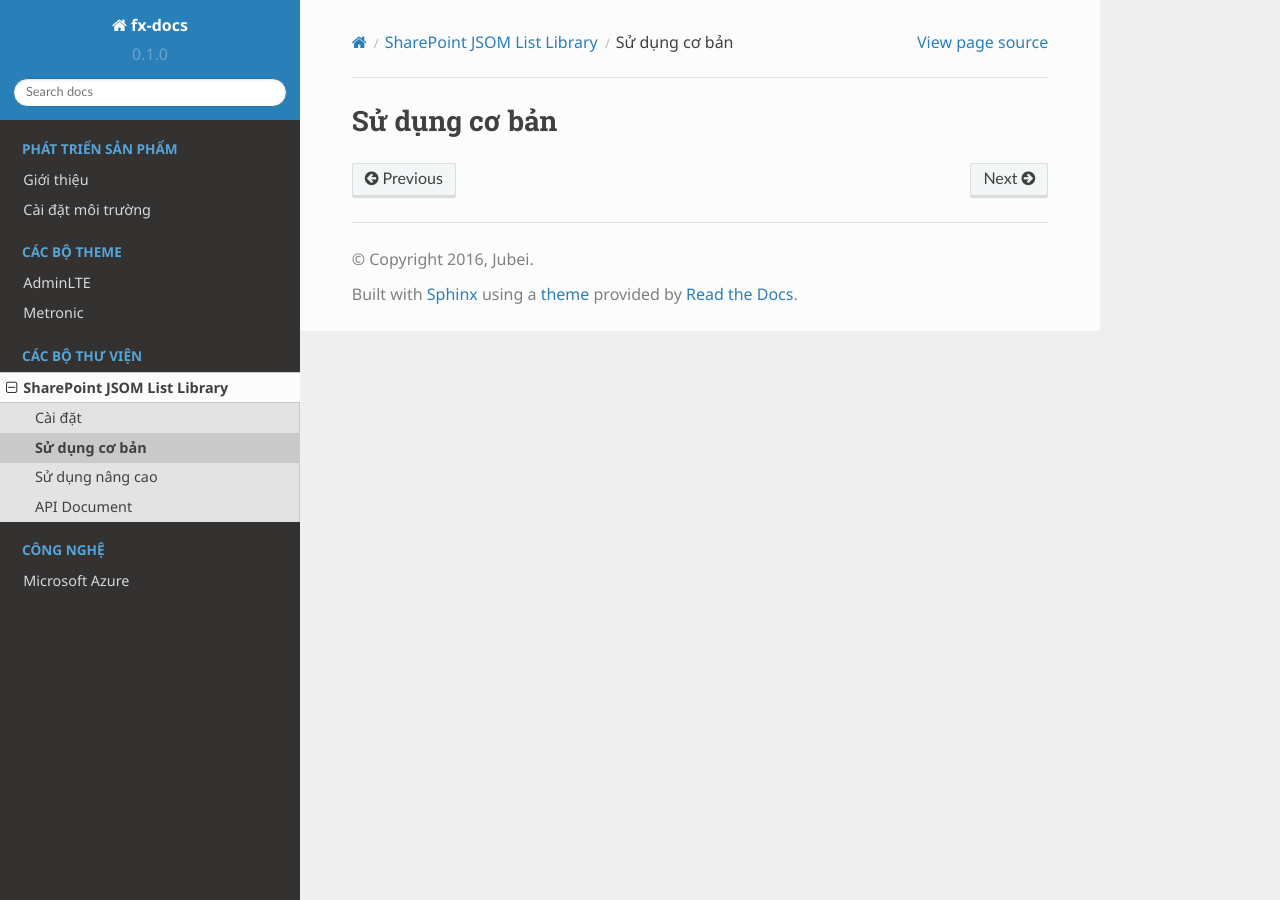
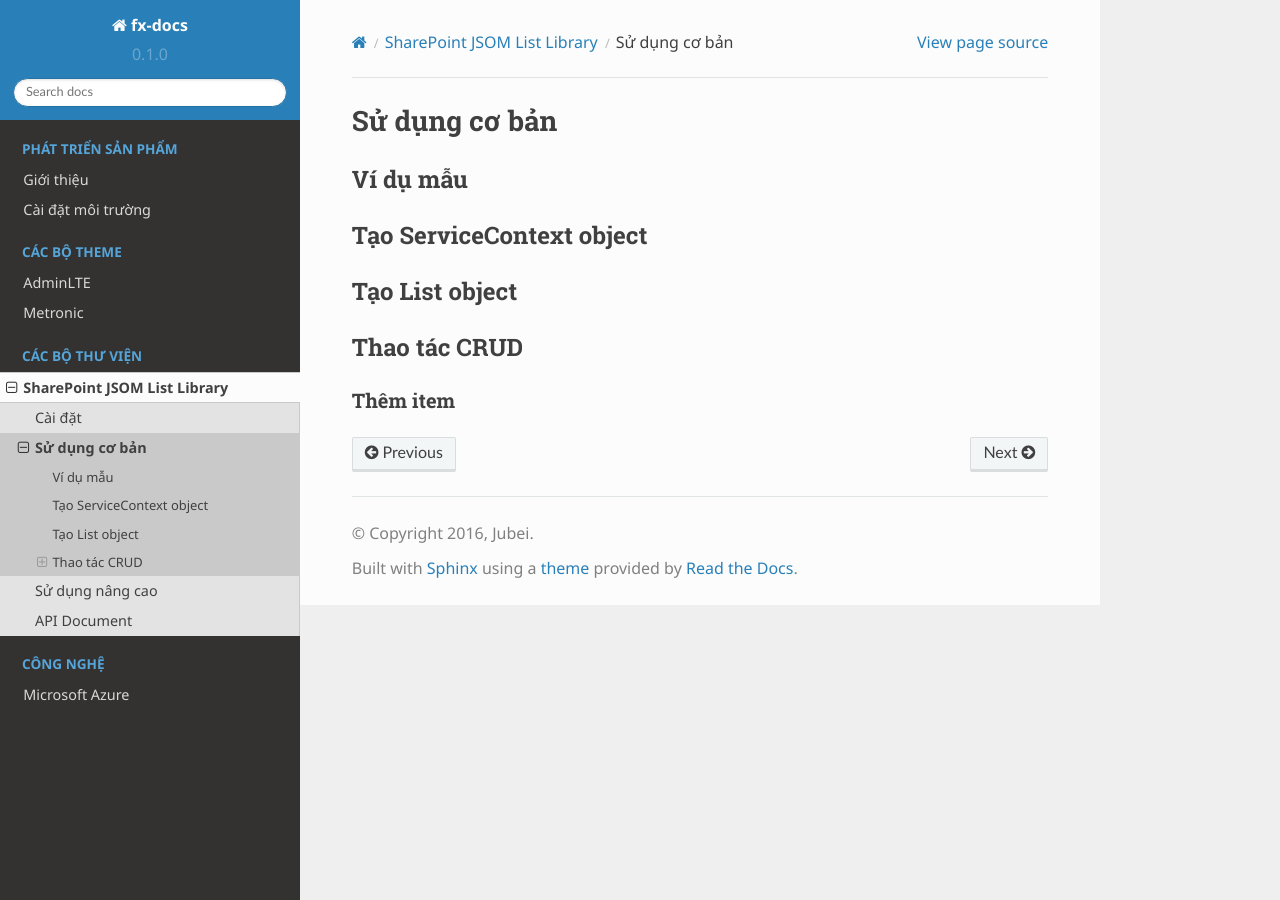
Before and after one commit to fanxipan/fx-docs, a Sphinx documentation site: the page built from docs/modules/code-libraries/sp-jsom-list/basic-usage/index.rst, in a window 1280 px wide. Built offline with Sphinx 7.4.7 and the Read the Docs theme 2.0.0, drawn with Linux system fonts in a browser that asks for light colours.

Commit message:
no message

```diff
--- /dev/null
+++ b/docs/modules/code-libraries/sp-jsom-list/basic-usage/create-context-object.data.rst
@@ -0,0 +1,4 @@
+.. _jsom-basic-usage-create-context-object:
+
+Tạo ServiceContext object
+=========================
--- /dev/null
+++ b/docs/modules/code-libraries/sp-jsom-list/basic-usage/create-list-object.data.rst
@@ -0,0 +1,4 @@
+.. _jsom-basic-usage-create-list-object:
+
+Tạo List object
+===============
--- /dev/null
+++ b/docs/modules/code-libraries/sp-jsom-list/basic-usage/crud-operations/create-operation.data.rst
@@ -0,0 +1,4 @@
+.. _jsom-basic-usage-create-operations:
+
+Thêm item
+---------
--- /dev/null
+++ b/docs/modules/code-libraries/sp-jsom-list/basic-usage/crud-operations/index.data.rst
@@ -0,0 +1,6 @@
+.. _jsom-basic-usage-crud-operations:
+
+Thao tác CRUD
+=============
+
+.. include:: crud-operations/create-operation.data.rst
--- a/docs/modules/code-libraries/sp-jsom-list/basic-usage/index.rst
+++ b/docs/modules/code-libraries/sp-jsom-list/basic-usage/index.rst
@@ -4,3 +4,8 @@
 
 Sử dụng cơ bản
 **************
+
+.. include:: usage-example.data.rst
+.. include:: create-context-object.data.rst
+.. include:: create-list-object.data.rst
+.. include:: crud-operations/index.data.rst
--- /dev/null
+++ b/docs/modules/code-libraries/sp-jsom-list/basic-usage/usage-example.data.rst
@@ -0,0 +1,4 @@
+.. _jsom-basic-usage-example:
+
+Ví dụ mẫu
+=========
```
